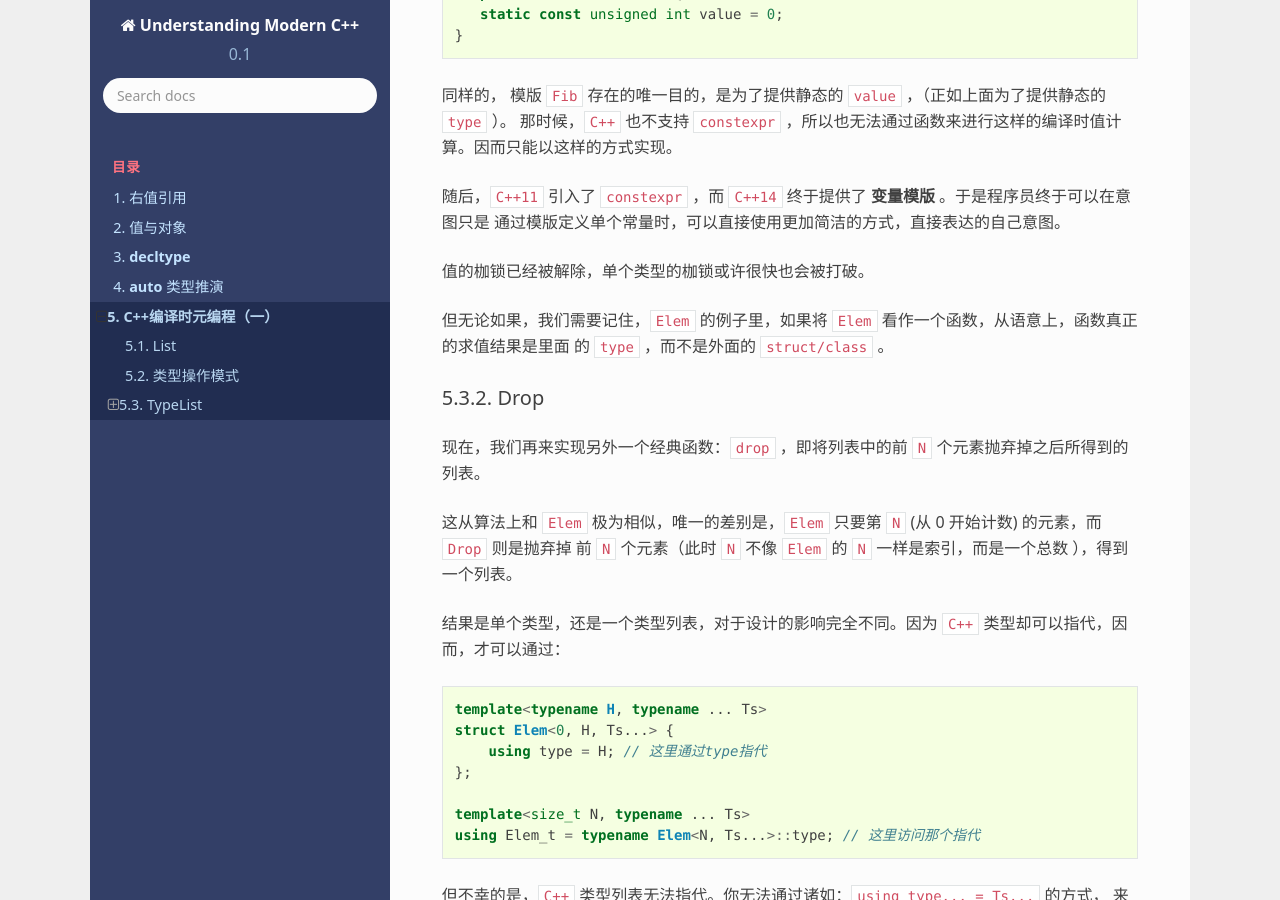
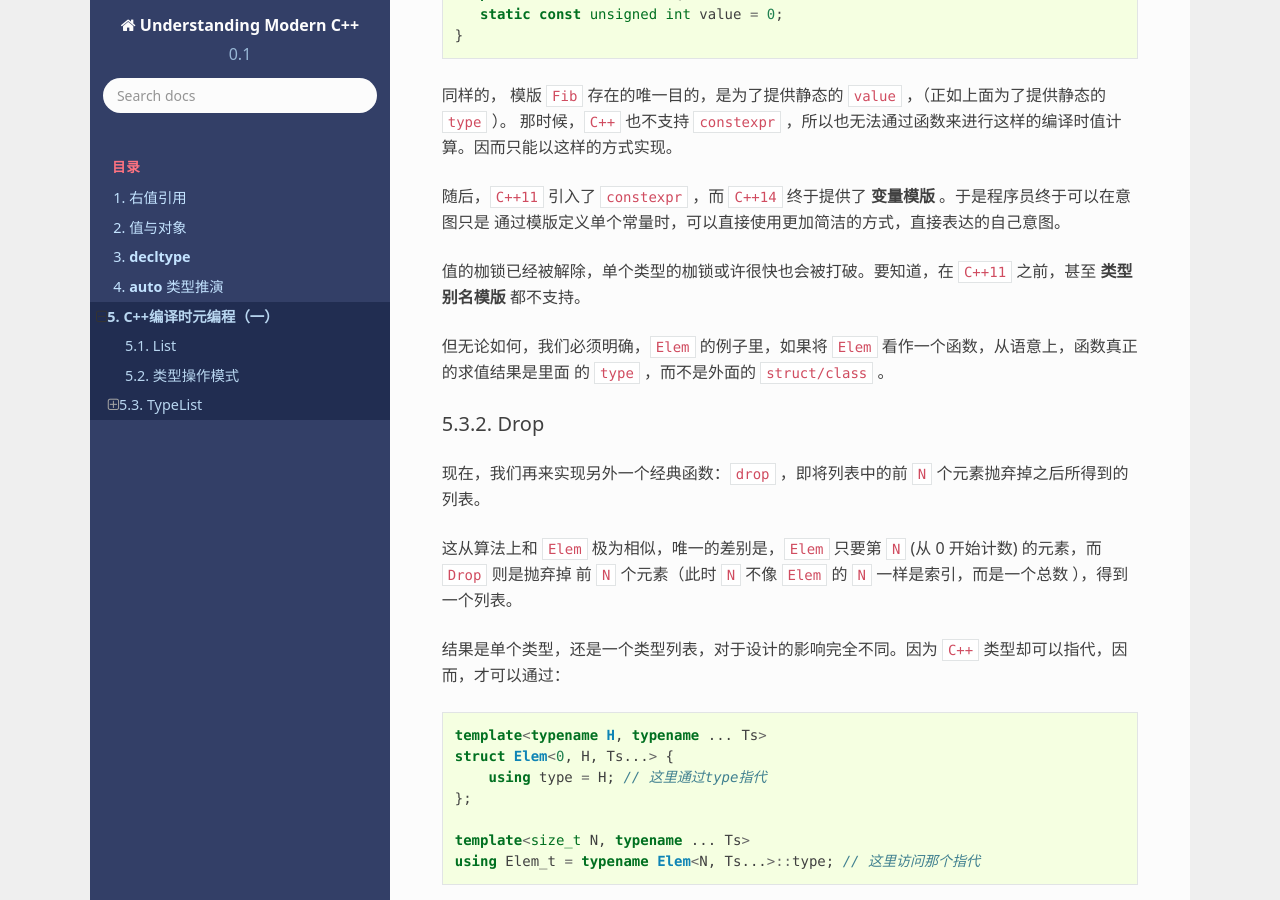
Before and after one commit to godsme/understand_modern_cpp, a Sphinx documentation site: the page built from docs/source/fp.rst, in a window 1280 px wide and 900 px high, scrolled down 13050 px. Built offline with Sphinx 7.4.7 and the Read the Docs theme 2.0.0, drawn with Linux system fonts in a browser that asks for light colours; formulas are drawn with MathJax 3.

Commit message:
added fp

```diff
--- a/docs/source/fp.rst
+++ b/docs/source/fp.rst
@@ -565,9 +565,9 @@ Elem
 随后，``C++11`` 引入了 ``constexpr`` ，而 ``C++14`` 终于提供了  **变量模版** 。于是程序员终于可以在意图只是
 通过模版定义单个常量时，可以直接使用更加简洁的方式，直接表达的自己意图。
 
-值的枷锁已经被解除，单个类型的枷锁或许很快也会被打破。
+值的枷锁已经被解除，单个类型的枷锁或许很快也会被打破。要知道，在 ``C++11`` 之前，甚至 **类型别名模版** 都不支持。
 
-但无论如果，我们需要记住，``Elem`` 的例子里，如果将 ``Elem`` 看作一个函数，从语意上，函数真正的求值结果是里面
+但无论如何，我们必须明确，``Elem`` 的例子里，如果将 ``Elem`` 看作一个函数，从语意上，函数真正的求值结果是里面
 的 ``type`` ，而不是外面的 ``struct/class`` 。
 
 
```
